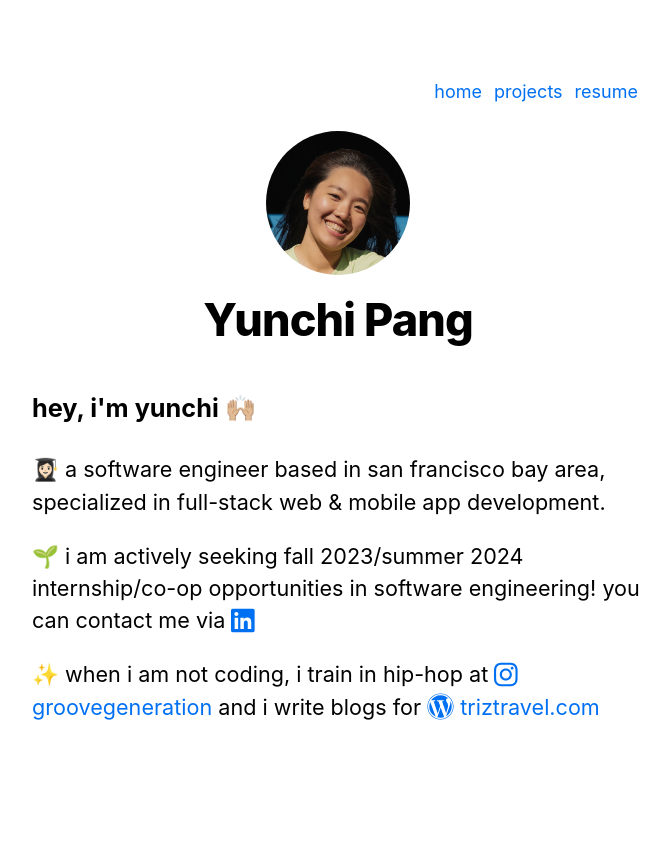
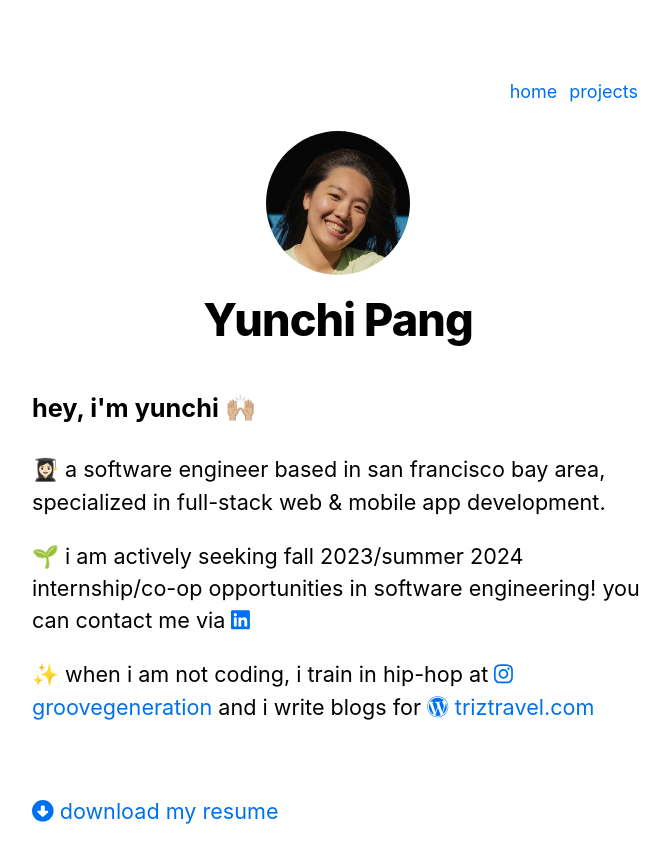
Before and after one commit to yunchipang/nextjs-portfolio, a Next.js app: page / in a window 1280 px wide. Shown: the top 862 px of the page, without its empty margins (302-972 px from the left). Before the commit the page ends 831 px from the top, so only its background shows below. Built offline with nearby package versions, Linux system fonts and the light colour scheme.

Commit message:
Move resume to home, not a standalone page

```diff
--- a/src/pages/index.tsx
+++ b/src/pages/index.tsx
@@ -3,6 +3,7 @@ import {
   faInstagram,
   faWordpress,
 } from '@fortawesome/free-brands-svg-icons';
+import { faCircleDown } from '@fortawesome/free-solid-svg-icons';
 import { FontAwesomeIcon } from '@fortawesome/react-fontawesome';
 import Head from 'next/head';
 import Link from 'next/link';
@@ -27,18 +28,26 @@ export default function Home() {
           🌱 i am actively seeking fall 2023/summer 2024 internship/co-op
           opportunities in software engineering! you can contact me via{' '}
           <Link href={profileLinks.LINKEDIN} target="_blank">
-            <FontAwesomeIcon icon={faLinkedin} size="lg" />
+            <FontAwesomeIcon icon={faLinkedin} />
           </Link>
         </p>
         <p>
           ✨ when i am not coding, i train in hip-hop at{' '}
           <Link href={profileLinks.GG} target="_blank">
-            <FontAwesomeIcon icon={faInstagram} size="lg" /> groovegeneration
+            <FontAwesomeIcon icon={faInstagram} /> groovegeneration
           </Link>{' '}
           and i write blogs for{' '}
           <Link href={profileLinks.TRIZTRAVEL} target="_blank">
-            <FontAwesomeIcon icon={faWordpress} size="lg" /> triztravel.com
+            <FontAwesomeIcon icon={faWordpress} /> triztravel.com
           </Link>
+        </p>
+      </section>
+      <br />
+      <section className={utilStyles.headingMd}>
+        <p>
+          <Link href="/resume.pdf" target="_blank" rel="noopener noreferrer">
+            <FontAwesomeIcon icon={faCircleDown} /> download my resume
+          </Link>{' '}
         </p>
       </section>
     </Layout>
--- a/src/utils/navLinks.js
+++ b/src/utils/navLinks.js
@@ -4,10 +4,6 @@ const navLinks = [
     name: 'projects',
     path: '/projects',
   },
-  {
-    name: 'resume',
-    path: '/resume',
-  },
 ];
 
 export default navLinks;
```
Also changed, not shown: projects/pawpal.md (+2 -1 lines), src/pages/resume.tsx (deleted, +0 -18 lines).
